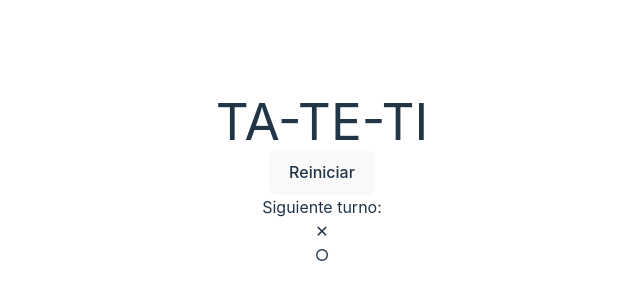
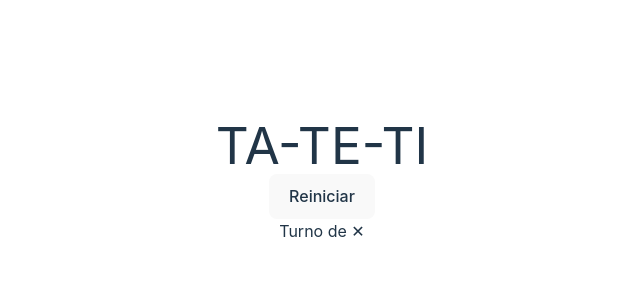
Before and after one commit to adrieldussex/tateti, a React (Vite) app: page / in a window 1280 px wide. Shown: the part 220-520 px from the top of the page, without its empty margins (318-958 px from the left). Built offline with nearby package versions, Linux system fonts and the light colour scheme.

Commit message:
Redefining styles

```diff
--- a/src/App.jsx
+++ b/src/App.jsx
@@ -55,11 +55,7 @@ function App() {
         }
       </section>
       <section className='flex flex-col gap-2'>
-        <h2 className='text-xl font-semibold'>Siguiente turno:</h2>
-        <div className='flex gap-2'>
-          <Square isSelected={turn == TURNS.X}>{TURNS.X}</Square>
-          <Square isSelected={turn == TURNS.O}>{TURNS.O}</Square>
-        </div>
+        <h2 className='text-xl font-semibold'>{!winner && <p>Turno de {turn}</p> || <p>Juego finalizado</p>}</h2>
       </section>
 
       <FinishModal resetGame={resetGame} winner={winner}/>
```
